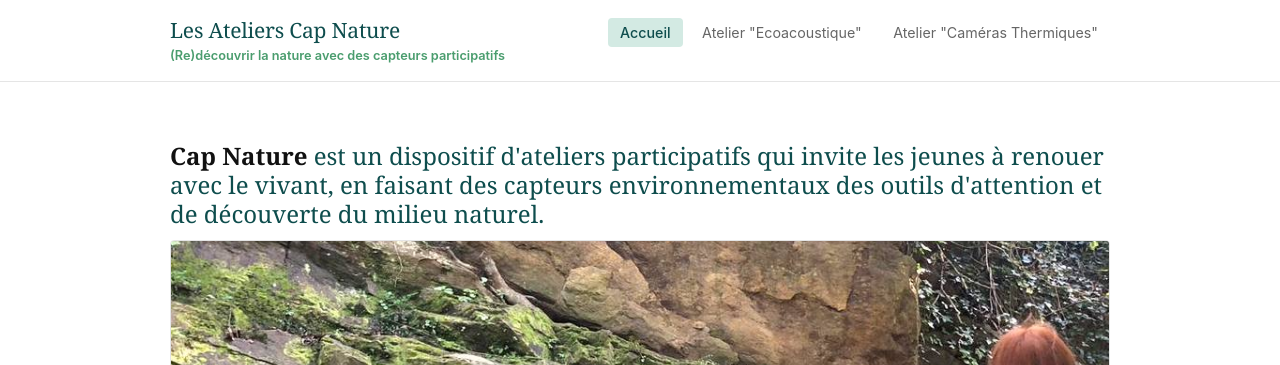
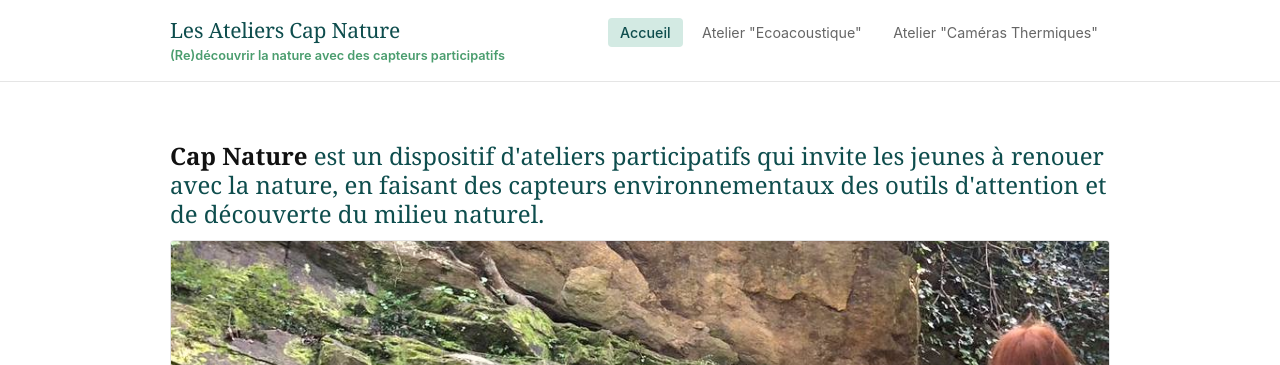
Before and after one commit to marieleapouliquen/wiki-cap-nature, a Jekyll site: the page built from index.md, in a window 1280 px wide and 900 px high. Shown: the top 365 px of the window. Built offline with Jekyll 4.4.1, drawn with Linux system fonts in a browser that asks for light colours.

Commit message:
Update index.md

```diff
--- a/index.md
+++ b/index.md
@@ -10,7 +10,7 @@ show_photo_credits: false
     <div class="container">
       <div class="page-content" style="padding-top: 0; padding-bottom: 0;">
 
-        <h2 style="margin-top: 0; padding-top: 0;"><strong>Cap Nature</strong> est un dispositif d'ateliers participatifs qui invite les jeunes à renouer avec le vivant, en faisant des capteurs environnementaux des outils d'attention et de découverte du milieu naturel.</h2>
+        <h2 style="margin-top: 0; padding-top: 0;"><strong>Cap Nature</strong> est un dispositif d'ateliers participatifs qui invite les jeunes à renouer avec la nature, en faisant des capteurs environnementaux des outils d'attention et de découverte du milieu naturel.</h2>
 
         <figure class="page-banner" style="margin-bottom: 0;">
           <img src="{{ '/assets/img/atelier-paroi-rocheuse.jpg' | relative_url }}"
```
